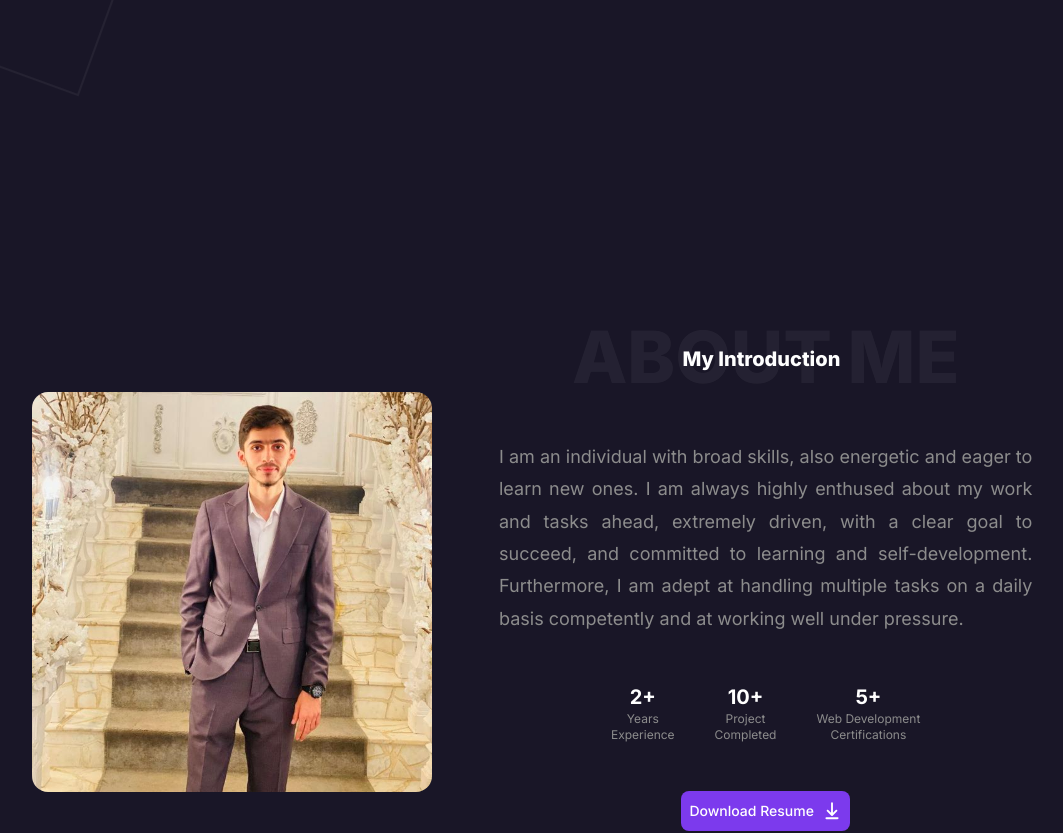
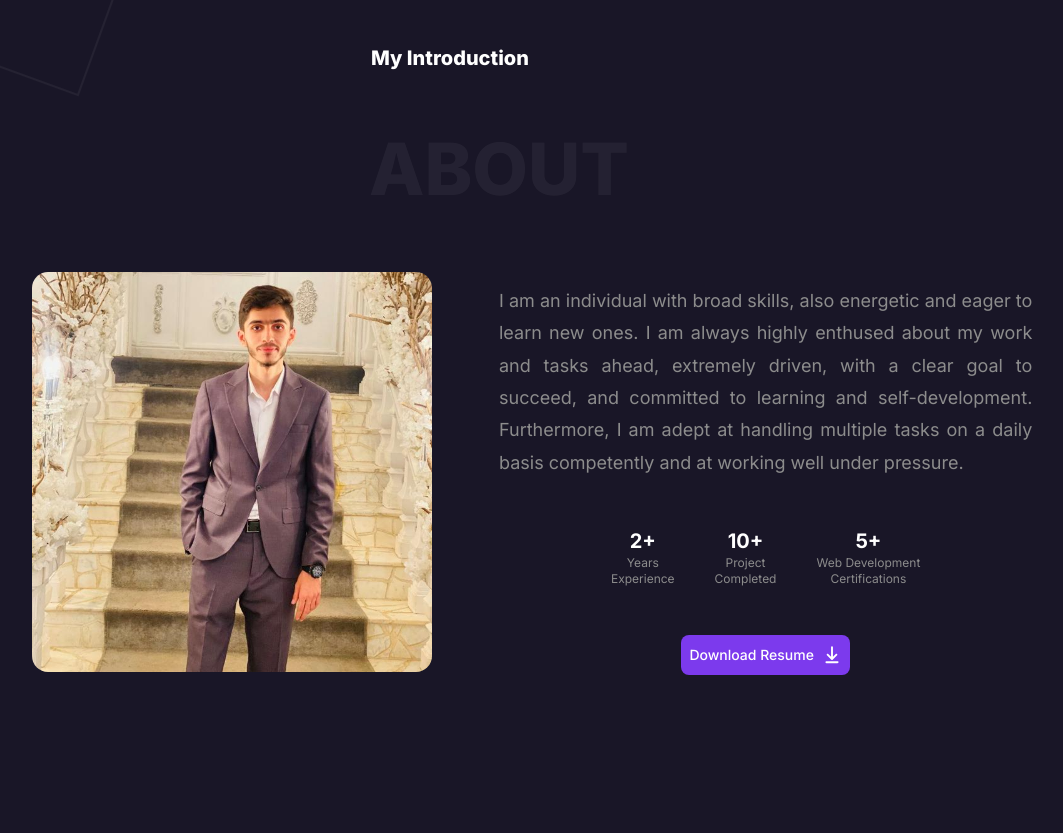
Before and after one commit to YousifQesim/portfolio, a Next.js app: page / in a window 1280 px wide. Shown: the part 860-1693 px from the top of the page, without its empty margins (141-1204 px from the left). Built offline with nearby package versions, Linux system fonts and the light colour scheme.

Commit message:
about section issue fixed the contents gone to out of screen

```diff
--- a/src/app/globals.css
+++ b/src/app/globals.css
@@ -2,7 +2,9 @@
 @tailwind components;
 @tailwind utilities;
 
-
+*{
+  box-sizing: border-box;
+}
 body {
   font-family: "Poppins", Arial, sans-serif;
   background: hsl(250, 28%, 12%);
@@ -46,6 +48,7 @@ z-index: -1;
 transform: rotate(-30deg);
 }
 
-.about{
-  min-height: 135vh;
+.about {
+  min-height: 100vh;
+  overflow:hidden;
 }
--- a/src/components/Pages/About.js
+++ b/src/components/Pages/About.js
@@ -39,28 +39,26 @@ const About = () => {
         hidden: { opacity: 0, y: -50 },
       }}
       transition={{ duration: 1 }}
-      className="about  flex items-center relative "
+      className="about  flex items-center relative"
       id="about"
       ref={ref}
+      style={{ overflow: "hidden" }}
     >
+      <div className="flex flex-col md:my-0 md:w-3/4 lg:w-5/6 mx-auto">
         <motion.div
           initial={{ opacity: 0 }}
           animate={{ opacity: 1 }}
           transition={{ delay: 1, duration: 0.5 }}
-            className="flex flex-col  md:my-0 absolute top-0 w-full  h-auto lg:hidden"
         >
-
-
           <h1 className="text-7xl font-extrabold text-white text-center opacity-5 uppercase">
             About
           </h1>
-            <h3 className="text-xl font-extrabold text-white text-center absolute top-6 left-[25%] vsm:left-[30%] md:left-[40%] ">
+          <h3 className="text-xl font-extrabold text-white text-center absolute top-6 left-[25%] md:left-[40%] ">
             My Introduction
           </h3>
+        </motion.div>
 
-          </motion.div>
-      <div className="flex justify-center items-center flex-col  lg:flex-row md:w-3/4 lg:w-5/6  mx-auto my-0 flex-wrap md:relative absolute top-24 md:top-8 ">
-
+        <div className="flex justify-center items-center flex-col lg:flex-row mt-24 md:mt-8">
           <motion.div
             initial={{ opacity: 0, scale: 0.8 }}
             animate={{ opacity: 1, scale: 1 }}
@@ -81,25 +79,8 @@ const About = () => {
             initial={{ opacity: 0 }}
             animate={{ opacity: 1 }}
             transition={{ delay: 1.5, duration: 0.5 }}
-          className=" flex flex-col lg:w-2/4 xl:w-2/4"
+            className="flex flex-col lg:w-2/4"
           >
-            <motion.div
-            initial={{ opacity: 0 }}
-            animate={{ opacity: 1 }}
-            transition={{ delay: 1, duration: 0.5 }}
-            className="lg:flex lg:flex-col  md:my-0  h-auto hidden "
-          >
-
-
-            <h1 className="text-7xl font-extrabold text-white text-center opacity-5 uppercase">
-              About me
-            </h1>
-            <h3 className="text-xl font-extrabold text-white text-center absolute top-6 lg:right-[15%] xl:right-[18%] ">
-              My Introduction
-            </h3>
-
-          </motion.div>
-
             <motion.p
               initial={{ opacity: 0 }}
               animate={{ opacity: 1 }}
@@ -147,6 +128,7 @@ const About = () => {
             </motion.div>
           </motion.div>
         </div>
+      </div>
     </motion.div>
   );
 };
```
Lines whose indentation alone changed are shown as unchanged.
